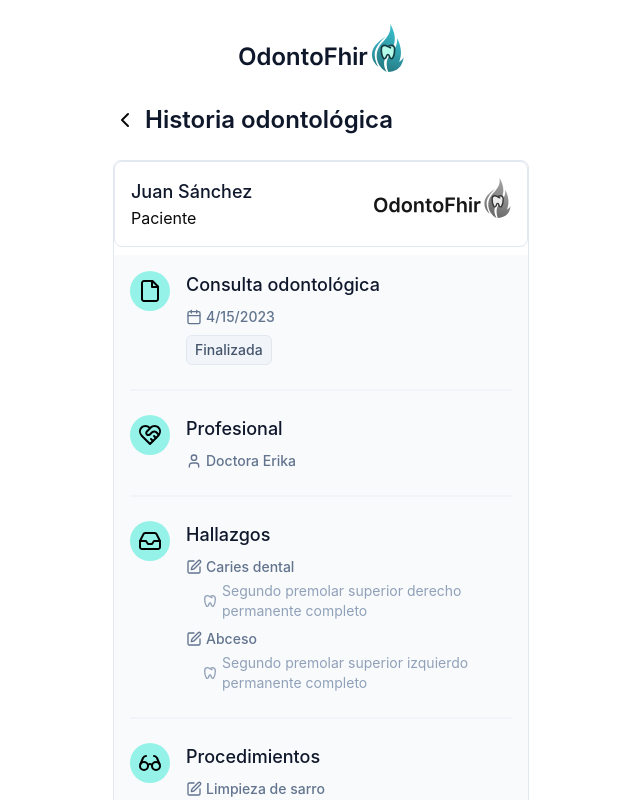
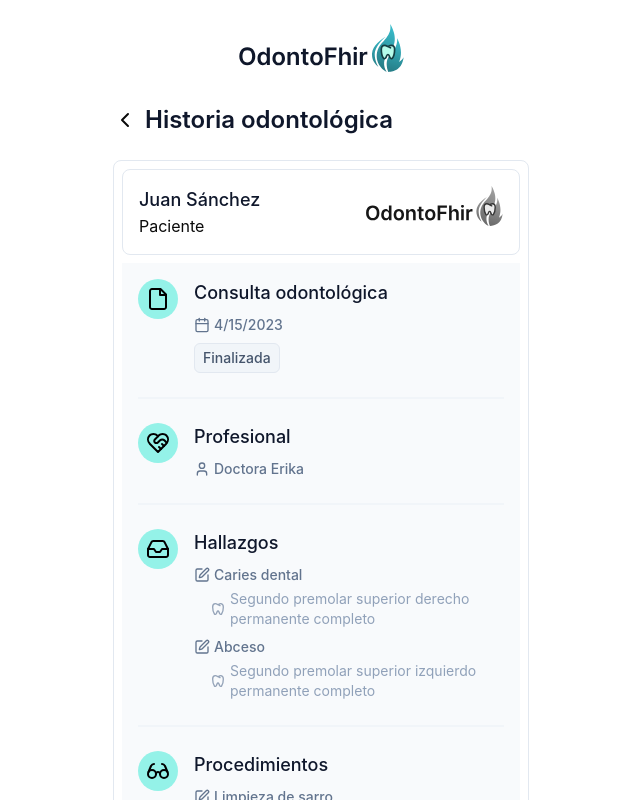
Before and after one commit to DrGomez21/odontofhir-for-patients, a React (Vite) app in the folder frontend/: page /historia in a window 1280 px wide. Shown: the top 800 px of the page, without its empty margins (319-959 px from the left). Built offline with nearby package versions, Linux system fonts and the light colour scheme.

Commit message:
Fix padding

```diff
--- a/frontend/src/pages/HistoriaPage.jsx
+++ b/frontend/src/pages/HistoriaPage.jsx
@@ -23,7 +23,7 @@ export const HistoriaPage = () => {
           <h1 className="text-2xl font-semibold text-slate-900">Historia odontológica</h1>
         </header>
 
-        <section className="w-full flex flex-col gap-y-2 border border-slate-200 rounded-md">
+        <section className="w-full flex flex-col gap-y-2 border border-slate-200 rounded-md p-2">
 
           <Historia patient={patient} />
 
```
